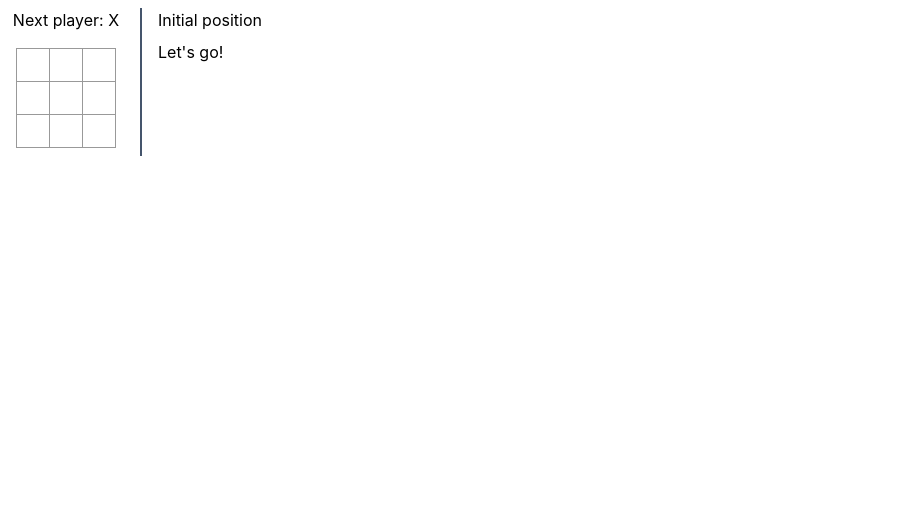
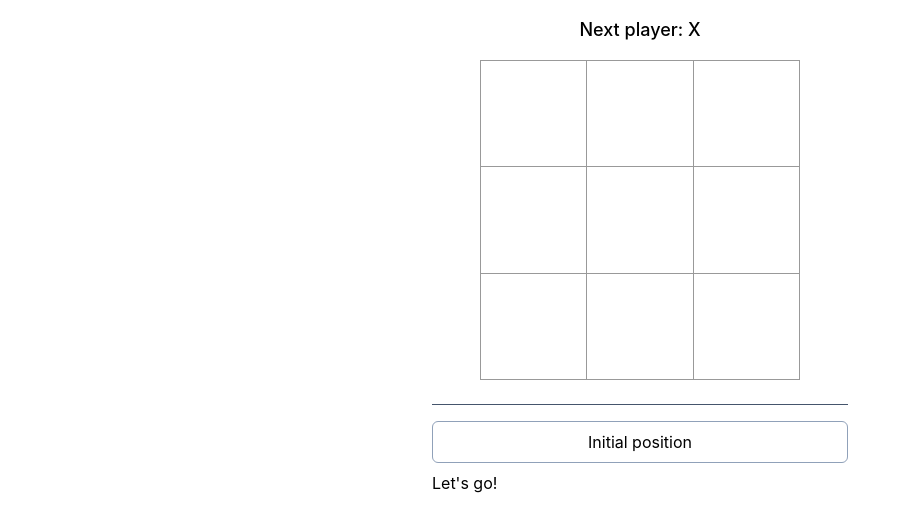
Before and after one commit to ibqn/lev-tic-tac-toe, a React (Vite) app: page / in a window 1280 px wide. Shown: the top 532 px of the page, without its empty margins (0-897 px from the left). Built offline with nearby package versions, Linux system fonts and the light colour scheme.

Commit message:
feat: enhance UI components and add Playwright configuration

```diff
--- a/src/components/board.tsx
+++ b/src/components/board.tsx
@@ -9,7 +9,7 @@ type Props = {
 
 export const Board = ({ squares, winningLine, onSelect }: Props) => {
   return (
-    <div className="mt-[1px] mr-[1px] grid grid-cols-3 grid-rows-3">
+    <div className="grid w-[min(90vw,320px)] grid-cols-3 grid-rows-3 gap-px border border-[#999] bg-[#999]">
       {squares.map((square, index) => (
         <Square
           key={index}
--- a/src/components/game.tsx
+++ b/src/components/game.tsx
@@ -46,26 +46,34 @@ export const Game = () => {
   }
 
   return (
-    <div className="flex flex-row gap-4 p-2">
-      <div className="flex flex-col gap-2">
-        <div className="flex justify-center">{status}</div>
+    <div className="mx-auto flex w-full max-w-md flex-col items-center gap-4 p-4">
+      <div className="flex flex-col items-center gap-2">
+        <div className="text-lg font-medium">{status}</div>
 
         <div className="flex p-2">
           <Board squares={squares} winningLine={winner?.line} onSelect={handleSquare} />
         </div>
       </div>
 
-      <div className="border border-slate-600"></div>
+      <div className="w-full border-t border-slate-600"></div>
 
-      <div className="flex flex-col gap-2">
-        <button onClick={initialPosition}>Initial position</button>
+      <div className="flex w-full flex-col gap-2">
+        <button
+          onClick={initialPosition}
+          className="rounded-md border border-slate-400 px-4 py-2 hover:bg-slate-100 active:bg-slate-200"
+        >
+          Initial position
+        </button>
         {history.length ? (
           <>
-            <h2>Moves:</h2>
-            <ul>
+            <h2 className="font-semibold">Moves:</h2>
+            <ul className="flex flex-wrap gap-2">
               {history.map((historyMove, index) => (
                 <li key={index}>
-                  <button onClick={() => jumpTo(index)}>
+                  <button
+                    onClick={() => jumpTo(index)}
+                    className="rounded-md border border-slate-300 px-3 py-1.5 hover:bg-slate-100 active:bg-slate-200"
+                  >
                     {index + 1}. {index % 2 === 0 ? 'X' : 'O'}-{historyMove + 1}
                   </button>
                 </li>
--- a/src/components/square.tsx
+++ b/src/components/square.tsx
@@ -13,7 +13,7 @@ export const Square = ({ value, index, winning, onSelect }: Props) => {
     <button
       onClick={() => onSelect(index)}
       className={cn(
-        '-mt-px -mr-px flex h-[34px] w-[34px] items-center justify-center border border-[#999] text-2xl leading-[34px] font-bold',
+        'flex aspect-square w-full items-center justify-center bg-white text-5xl font-bold transition-colors select-none hover:bg-slate-100 active:bg-slate-200 sm:text-6xl',
         winning && 'text-red-500'
       )}
     >
```
Also changed, not shown: .mcp.json (added), 1 other file (tests, documents, lock files or other folders).
